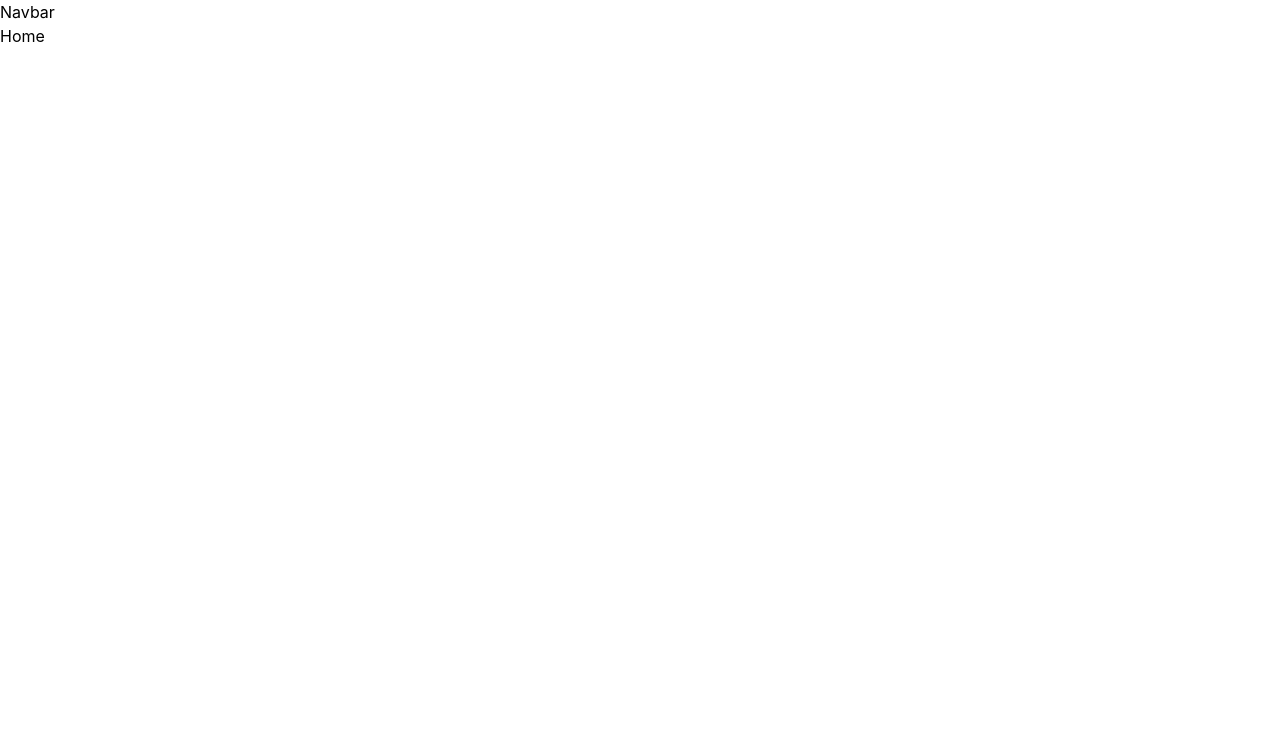
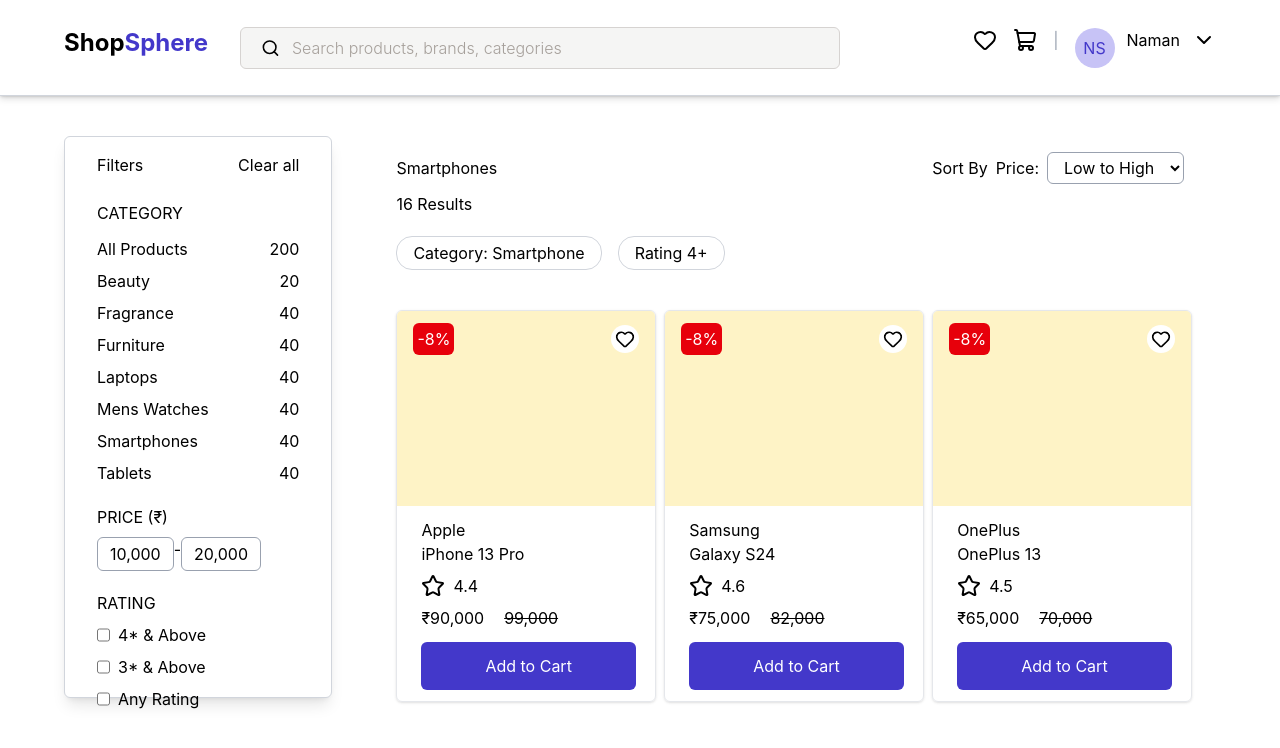
Before and after one commit to NamanShrivastava1/React-Topics, a React (Vite) app in the folder Task/: page / in a window 1280 px wide. Shown: the top 748 px of the page. Built offline with nearby package versions, Linux system fonts and the light colour scheme.

Commit message:
feat: enhance Navbar and ProductCard components, add Products component, and update Home page layout

```diff
--- a/Task/src/components/Navbar.jsx
+++ b/Task/src/components/Navbar.jsx
@@ -1,9 +1,36 @@
 // import React from 'react'
+import { Search, Heart, ShoppingCart, ChevronDown } from "lucide-react";
 
 const Navbar = () => {
   return (
-    <div>Navbar</div>
-  )
-}
+    <main className="h-24 bg-white shadow drop-shadow-md border-b border-gray-300 flex items-center justify-between px-16">
+      <div className="flex gap-8">
+        <h1 className="text-black font-bold text-2xl">
+          Shop<span className="text-[#4338ca]">Sphere</span>
+        </h1>
+        <div className="w-150 h-[60%] flex items-center gap-3 border border-stone-300 px-5 py-2 rounded-md bg-stone-100">
+          <Search className="size-5" />
+          <input
+            className="w-full font-light placeholder:text-stone-400 focus:outline-none"
+            type="text"
+            placeholder="Search products, brands, categories"
+          />
+        </div>
+      </div>
+      <div className="flex gap-4">
+        <Heart />
+        <ShoppingCart />
+        <span className="text-gray-400">|</span>
+        <div className=" flex gap-3">
+          <div className="h-10 w-10 rounded-full bg-[#c7c3f6] text-[#4338ca] text-center">
+            <h1 className="relative top-2">NS</h1>
+          </div>
+          <h2>Naman</h2>
+          <ChevronDown />
+        </div>
+      </div>
+    </main>
+  );
+};
 
-export default Navbar
+export default Navbar;
--- a/Task/src/components/ProductCard.jsx
+++ b/Task/src/components/ProductCard.jsx
@@ -1,9 +1,32 @@
 // import React from 'react'
+import { Heart, Star } from "lucide-react";
 
-const ProductCard = () => {
+const ProductCard = ({ product }) => {
   return (
-    <div>ProductCard</div>
-  )
-}
+    <main className="h-98 w-65 flex flex-col rounded-md mt-5 border border-gray-200 shadow overflow-hidden">
+      <div className="h-1/2 bg-amber-100 px-4 pt-3">
+        <div className="flex items-center justify-between">
+          <h1 className="bg-red-600 text-white px-1 py-1 rounded-md">-8%</h1>
+          <Heart className="h-7 w-7 p-1 rounded-full bg-white" />
+        </div>
+      </div>
+      <div className="pl-6">
+        <h2 className="mt-3">{product.brand}</h2>
+        <h4>{product.name}</h4>
+        <div className="flex mt-2 gap-2">
+          <Star />
+          <p>{product.rating}</p>
+        </div>
+        <div className="flex gap-5 mt-2">
+          <h1>₹{product.price}</h1>
+          <h2 className="line-through">{product.originalPrice}</h2>
+        </div>
+        <button className="bg-[#4338ca] text-white px-16 py-3 mt-3 rounded-md">
+          Add to Cart
+        </button>
+      </div>
+    </main>
+  );
+};
 
-export default ProductCard
+export default ProductCard;
--- /dev/null
+++ b/Task/src/components/Products.jsx
@@ -0,0 +1,12 @@
+// import React from "react";
+
+const Products = ({ items }) => {
+  return (
+    <div className="flex justify-between">
+      <p>{items[0]}</p>
+      <p>{items[1]}</p>
+    </div>
+  );
+};
+
+export default Products;
--- a/Task/src/pages/Home.jsx
+++ b/Task/src/pages/Home.jsx
@@ -1,9 +1,108 @@
 // import React from 'react'
+import ProductCard from "../components/ProductCard";
+import Products from "../components/Products";
+
+const products = [
+  {
+    id: 1,
+    brand: "Apple",
+    name: "iPhone 13 Pro",
+    rating: 4.4,
+    price: "90,000",
+    originalPrice: "99,000",
+  },
+  {
+    id: 2,
+    brand: "Samsung",
+    name: "Galaxy S24",
+    rating: 4.6,
+    price: "75,000",
+    originalPrice: "82,000",
+  },
+  {
+    id: 3,
+    brand: "OnePlus",
+    name: "OnePlus 13",
+    rating: 4.5,
+    price: "65,000",
+    originalPrice: "70,000",
+  },
+];
 
 const Home = () => {
   return (
-    <div>Home</div>
-  )
-}
+    <main className="h-screen w-full bg-white flex gap-8 px-16 py-10">
+      <div className="h-[78%] w-[30%] bg-white border border-gray-300 shadow-lg rounded-md px-8 py-4">
+        <div className="flex justify-between mb-6">
+          <h1>Filters</h1>
+          <p>Clear all</p>
+        </div>
+        <p>CATEGORY</p>
+        <div className="flex flex-col gap-2 mt-3">
+          <Products items={["All Products", 200]} />
+          <Products items={["Beauty", 20]} />
+          <Products items={["Fragrance", 40]} />
+          <Products items={["Furniture", 40]} />
+          <Products items={["Laptops", 40]} />
+          <Products items={["Mens Watches", 40]} />
+          <Products items={["Smartphones", 40]} />
+          <Products items={["Tablets", 40]} />
 
-export default Home
+          <h2 className="mt-3">PRICE (₹)</h2>
+          <div className="flex">
+            <h1 className="border border-gray-400 px-3 py-1 rounded-md">
+              10,000
+            </h1>
+            <p>-</p>
+            <h1 className="border border-gray-400 px-3 py-1 rounded-md">
+              20,000
+            </h1>
+          </div>
+
+          <h2 className="mt-3">RATING</h2>
+          <div className="flex gap-2">
+            <input type="checkbox" />
+            <h1>4* & Above</h1>
+          </div>
+          <div className="flex gap-2">
+            <input type="checkbox" />
+            <h1>3* & Above</h1>
+          </div>
+          <div className="flex gap-2">
+            <input type="checkbox" />
+            <h1>Any Rating</h1>
+          </div>
+        </div>
+      </div>
+      <div className="w-full h-[93%] px-8 py-4 rounded-md">
+        <div className="flex items-center justify-between mb-2">
+          <h1>Smartphones</h1>
+          <div className="flex items-center gap-2">
+            <p>Sort By</p>
+            <p>Price: </p>
+            <select className="border border-gray-400 px-3 py-1 rounded-md outline-none">
+              <option>Low to High</option>
+              <option>High to low</option>
+            </select>
+          </div>
+        </div>
+        <p>16 Results</p>
+        <div className="flex gap-4 mt-5 mb-5">
+          <h4 className="border border-gray-300 px-4 py-1 rounded-2xl">
+            Category: Smartphone
+          </h4>
+          <h4 className="border border-gray-300 px-4 py-1 rounded-2xl">
+            Rating 4+
+          </h4>
+        </div>
+        <div className="grid grid-cols-2 gap-4 lg:grid-cols-3">
+          {products.map((product) => {
+            return <ProductCard key={product.id} product={product} />;
+          })}
+        </div>
+      </div>
+    </main>
+  );
+};
+
+export default Home;
```
